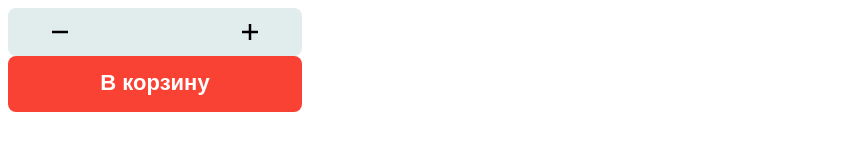
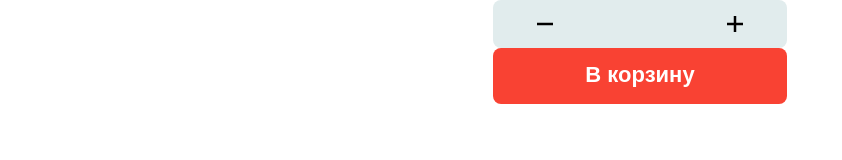
Before and after one commit to vwsrv/markt-frontend-project, a React app: page / in a window 1280 px wide. Shown: the whole page, without its empty margins (0-842 px from the left). Built offline with nearby package versions, Linux system fonts and the light colour scheme.

Commit message:
refactor: styles edited

```diff
--- a/src/app/styles/global.css
+++ b/src/app/styles/global.css
@@ -7,11 +7,31 @@
   --light-grey-color: #E1ECED;
   --grey-color: #BCCDD1;
   --blue-color: #2E09E6;
+  --blue-gradient-color: linear-gradient(to bottom, #00FBFF, #0051FF);
   --font-inter: 'Inter Variable', sans-serif;
   --font-alshaus: 'ALS Hauss', sans-serif;
 }
 
-h1, h2, h3, p {
+body {
+  margin: 0;
+  padding: 0;
+  font-family: var(--font-inter);
+  display: flex;
+  flex-direction: column;
+  align-items: center;
+  min-height: 100vh;
+  margin: 0;
+}
+
+main {
+  margin: auto;
+  padding: 0;
+}
+
+h1,
+h2,
+h3,
+p {
   margin: 0;
   padding: 0;
 }
@@ -53,3 +73,16 @@ p.inter {
   font-weight: 550;
   line-height: 22px;
 }
+
+p.small {
+  font-family: var(--font-inter);
+  font-size: 15px;
+  font-weight: 550;
+}
+
+ul,
+li {
+  list-style-type: none;
+  margin: 0;
+  padding: 0;
+}
```
